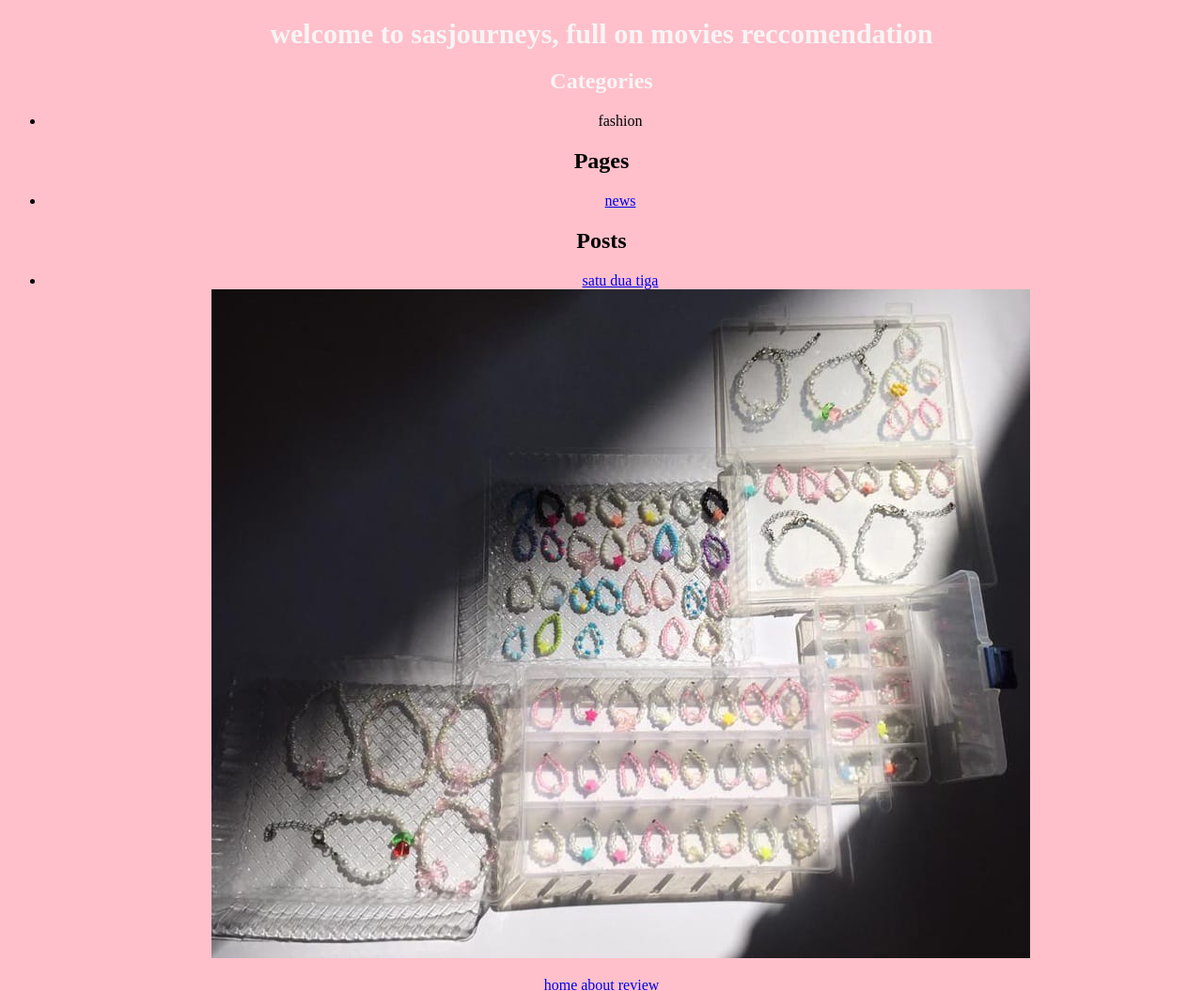
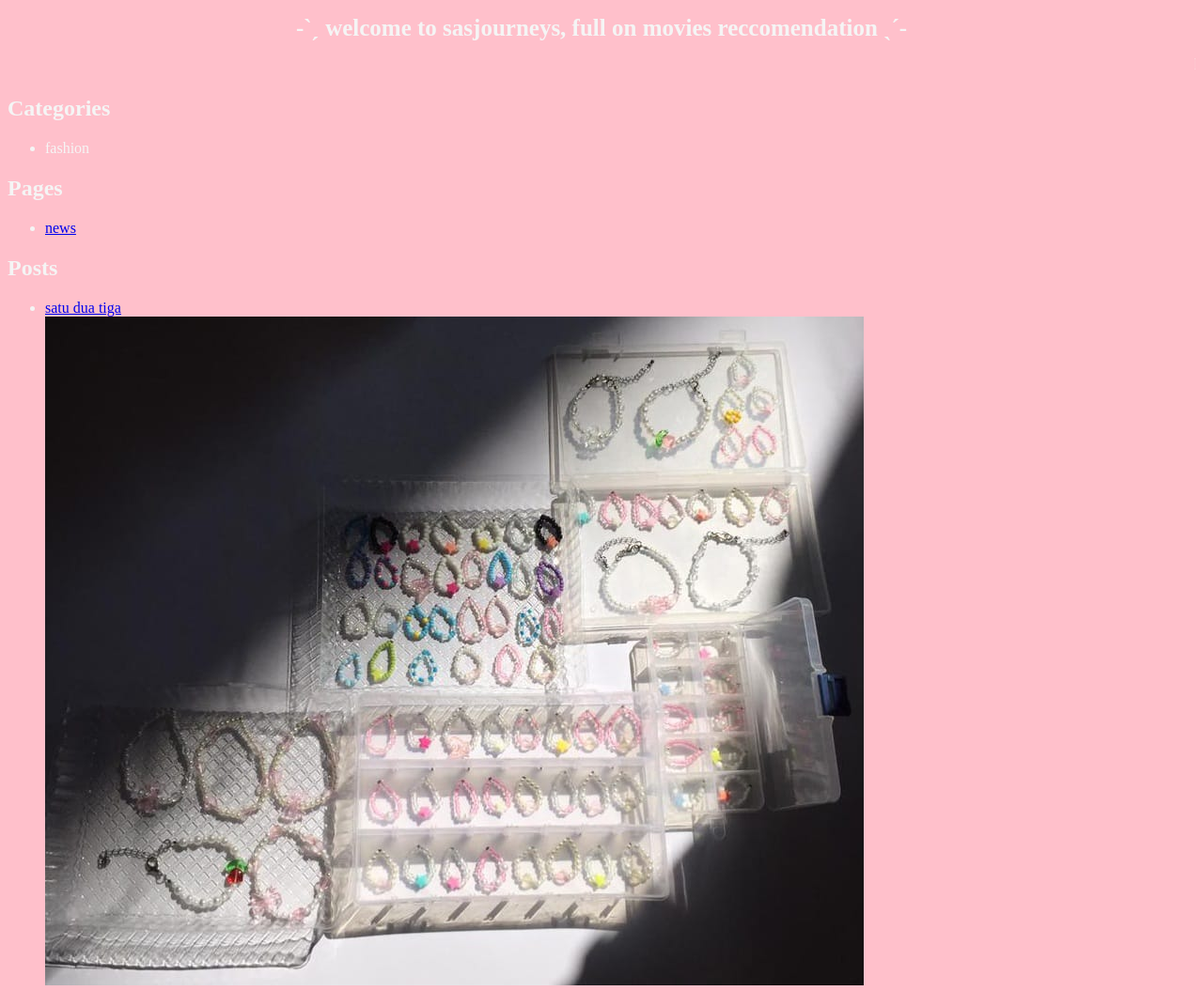
Before and after one commit to sastaniaaanrl/sasjourneys-blog, a Django app: template taniajourneys/sasjourneys/templates/home.html in a window 1280 px wide. Shown: the part 359-1414 px from the top of the page at 94% size. Run offline with Django 5.2, Linux system fonts and the light colour scheme; the template is opened without the code that fills it: values that come from a table or form of the project are taken from there, others are empty; data comes from the database, SQL or seed files in the repository.

Commit message:
home.html

```diff
--- a/taniajourneys/sasjourneys/templates/home.html
+++ b/taniajourneys/sasjourneys/templates/home.html
@@ -6,6 +6,8 @@
     <meta charset="UTF-8">
     <meta name="viewport" content="width=device-width, initial-scale=1.0">
     <title>welcome to sasjourneys, full on movies reccomendation</title>
+    <meta charset="UTF-8">
+
     <style>
         body {
             background-color: pink;
@@ -13,15 +15,17 @@
         h1.judul {
             color: whitesmoke;
             text-align: center;
-            font-size: 30px;
+            font-size: 25px;
         }
         h2.kategori {
-            color:whitesmoke;
-            text-align: center;
+            color: whitesmoke;
+            text-align: left;
         }
         nav.menu {
-            text-align: center;
+            text-align: left;
             color: whitesmoke;
+            background-color: whitesmoke;
+            width: 10%;
         }
         img.foto1 {
             text-align: center;
@@ -29,6 +33,7 @@
             display: block;
             margin: 0 auto;
         }
+
     </style>
 </head>
 <body>
@@ -40,8 +45,9 @@
         </nav>
     </header>
 
-    <img src="https://i.pinimg.com/736x/b0/08/ba/b008ba9aa5c99bf16a526b25b56bc1e4.jpg" class="foto1" alt="">
-    <h1 class="judul">welcome to sasjourneys, full on movies reccomendation</h1>
+    <img src="https://i.pinimg.com/736x/eb/8f/d7/eb8fd71636179937a6718220f12713ff.jpg" class="foto1" alt="">
+    <h1 class="judul">-ˋˏ welcome to sasjourneys, full on movies reccomendation ˎˊ-</h1>
+    <marquee direction="left" direction="right">hope you enjoy my point of view of movies! you can email me at sastanianurul@gmail.com if you have movie reccomendation for me to review</marquee>
 
     <h2 class="kategori">Categories</h2>
     <ul>
@@ -75,11 +81,12 @@
         </nav>
     </footer>
     <nav>
-        <iframe width="260" height="115" src="https://www.youtube.com/embed/KWibYLygiGM?si=cAWPAqG2foLz9HQV" title="YouTube video player" frameborder="0" allow="accelerometer; autoplay; clipboard-write; encrypted-media; gyroscope; picture-in-picture; web-share" referrerpolicy="strict-origin-when-cross-origin" allowfullscreen></iframe>
         <style>
         body {
-            text-align: center;
+            color: whitesmoke;
+            text-align: left;
         }
         </style>
+    </nav>
 </body>
 </html>
```
